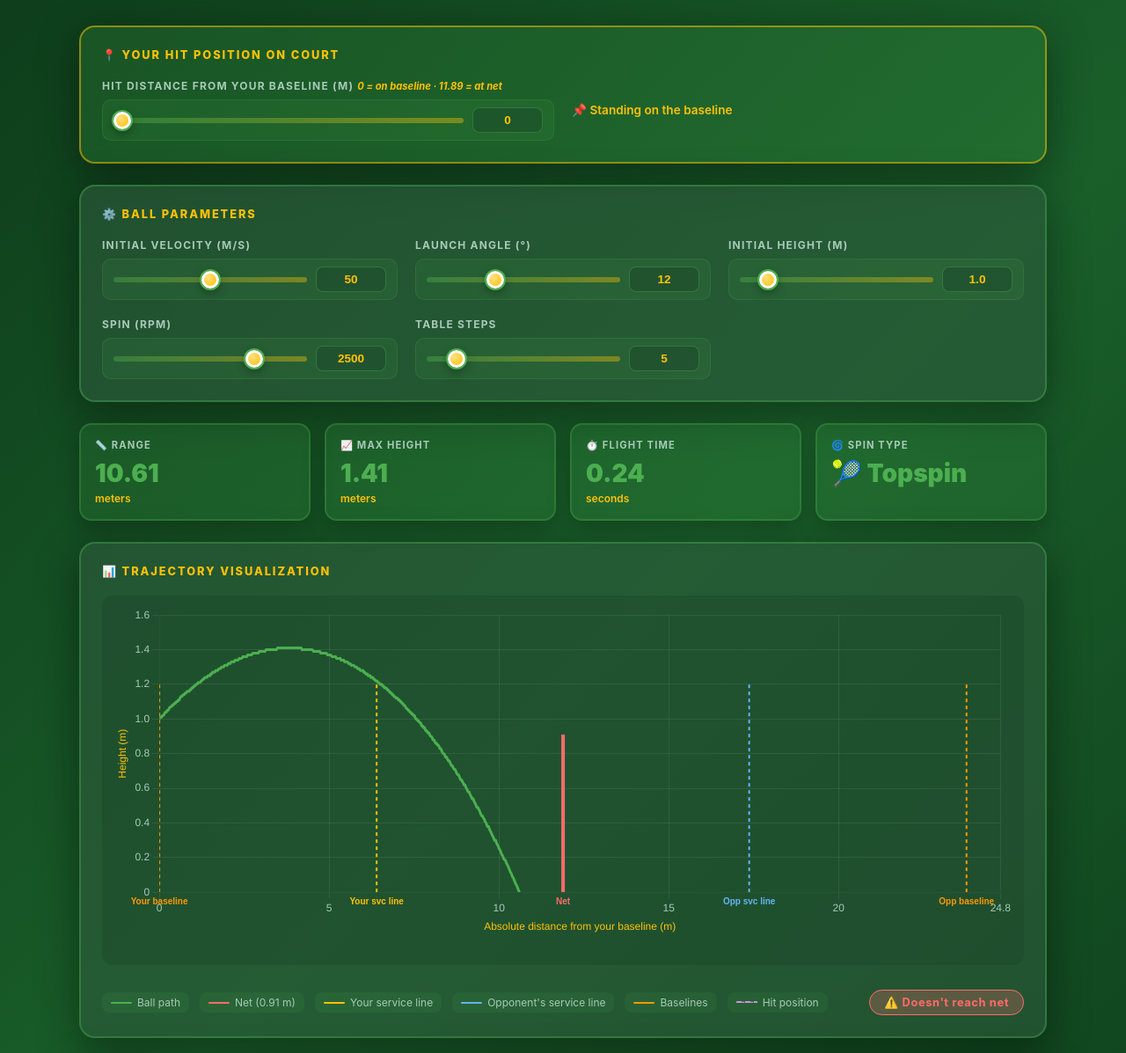
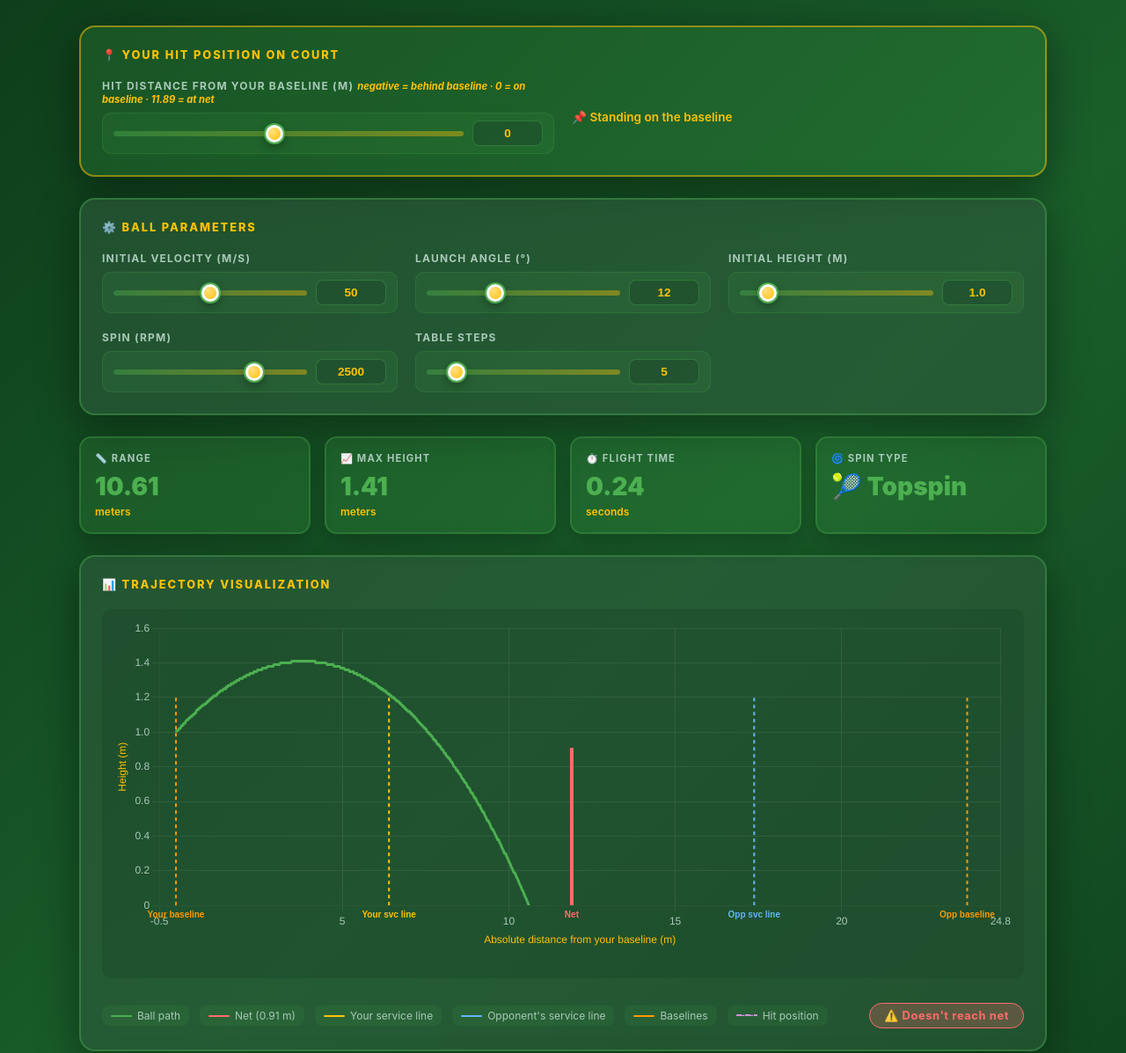
Before and after one commit to maridan28/simulatetennis.com, a plain HTML site: page index.html in a window 1280 px wide. Shown: the part 115-1312 px from the top of the page at 88% size. Drawn offline with nearby package versions, Linux system fonts and the light colour scheme.

Commit message:
Update index.html

```diff
--- a/index.html
+++ b/index.html
@@ -264,10 +264,10 @@
     <div class="section-title">📍 Your Hit Position on Court</div>
     <div class="controls-grid">
       <div class="control-group">
-        <label class="control-label">Hit Distance from Your Baseline (m) <span class="hint">0 = on baseline · 11.89 = at net</span></label>
+        <label class="control-label">Hit Distance from Your Baseline (m) <span class="hint">negative = behind baseline · 0 = on baseline · 11.89 = at net</span></label>
         <div class="slider-and-input">
-          <input type="range"  min="0" max="11.89" step="0.1" value="0" id="hitpos">
-          <input type="number" min="0" max="11.89" step="0.1" value="0" id="hitpos-input">
+          <input type="range"  min="-10" max="11.89" step="0.1" value="0" id="hitpos">
+          <input type="number" min="-10" max="11.89" step="0.1" value="0" id="hitpos-input">
         </div>
       </div>
       <div id="position-description" style="display:flex;align-items:center;font-size:.85rem;color:#FFC107;font-weight:600;gap:8px;">
@@ -485,6 +485,8 @@
   }
 
   function positionLabel(hitX) {
+    if (hitX < -5)   return '🌳 Deep behind the baseline';
+    if (hitX < -1)   return '↩️ Behind the baseline';
     if (hitX < 0.2)  return '📌 Standing on the baseline';
     if (hitX < 3)    return '🏃 Just inside the baseline';
     if (hitX < YOUR_SERVICE_LINE_ABS - 0.2) return '🎾 In no-man\'s land';
@@ -633,6 +635,7 @@
           order: 7
         }] : [])
       ];
+      chart.options.scales.x.min = Math.min(hitX - 0.5, -0.5);
       chart.options.scales.x.max = xMax;
       chart.update('none');
     }
@@ -651,7 +654,7 @@
       { s:'ht',     n:'ht-input',     min:0.5,   max:5     },
       { s:'spin',   n:'spin-input',   min:-5000, max:5000  },
       { s:'steps',  n:'steps-input',  min:3,     max:20    },
-      { s:'hitpos', n:'hitpos-input', min:0,     max:11.89 }
+      { s:'hitpos', n:'hitpos-input', min:-10,   max:11.89 }
     ].forEach(({ s, n, min, max }) => {
       const sl = document.getElementById(s);
       const nu = document.getElementById(n);
@@ -703,8 +706,7 @@
         x: {
           title: { display: true, text: 'Absolute distance from your baseline (m)', color: '#FFC107', font: { size: 12 } },
           grid:  { color: 'rgba(255,255,255,.08)' },
-          ticks: { color: '#a8c9b8' },
-          min: 0
+          ticks: { color: '#a8c9b8' }
         },
         y: {
           title: { display: true, text: 'Height (m)', color: '#FFC107', font: { size: 12 } },
```
